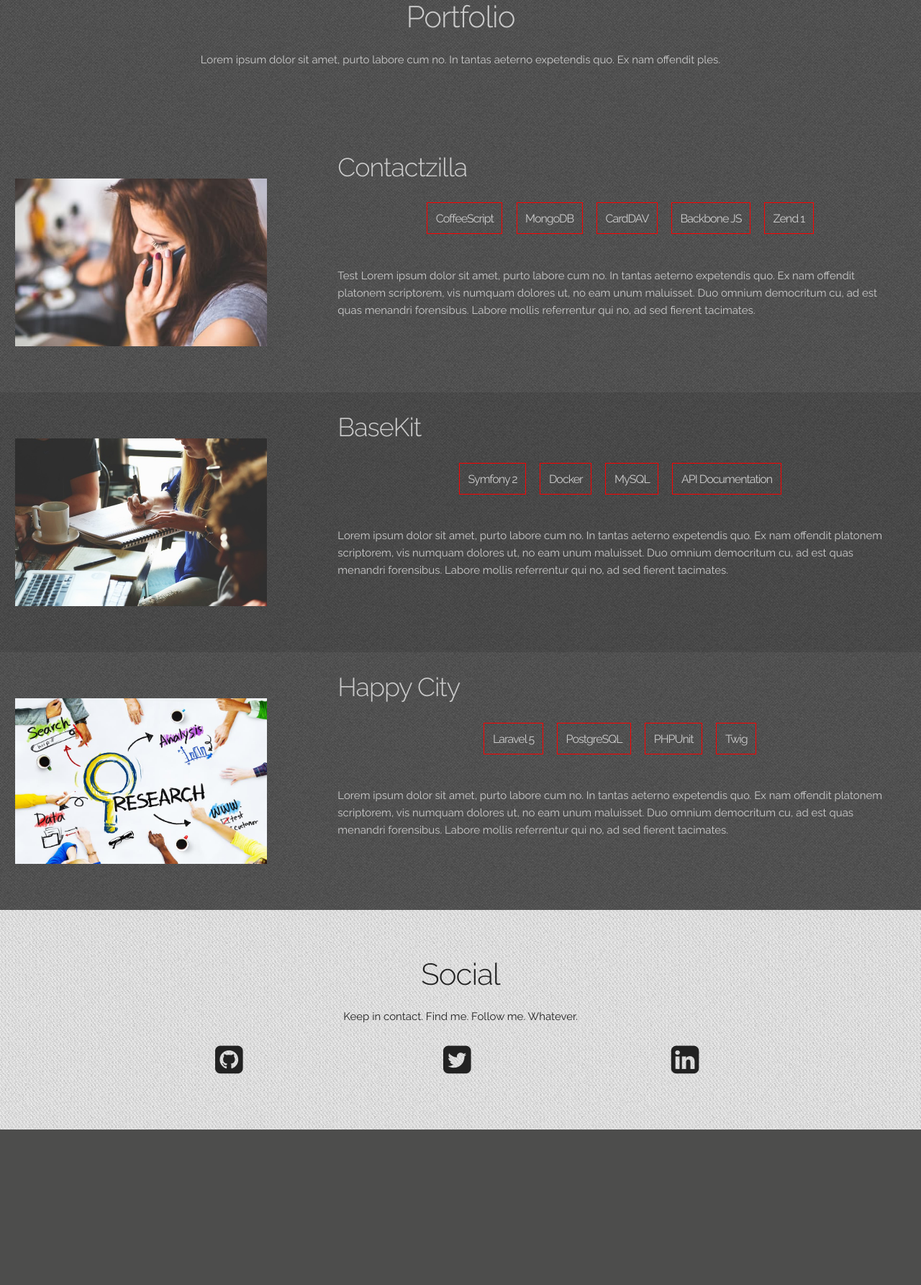
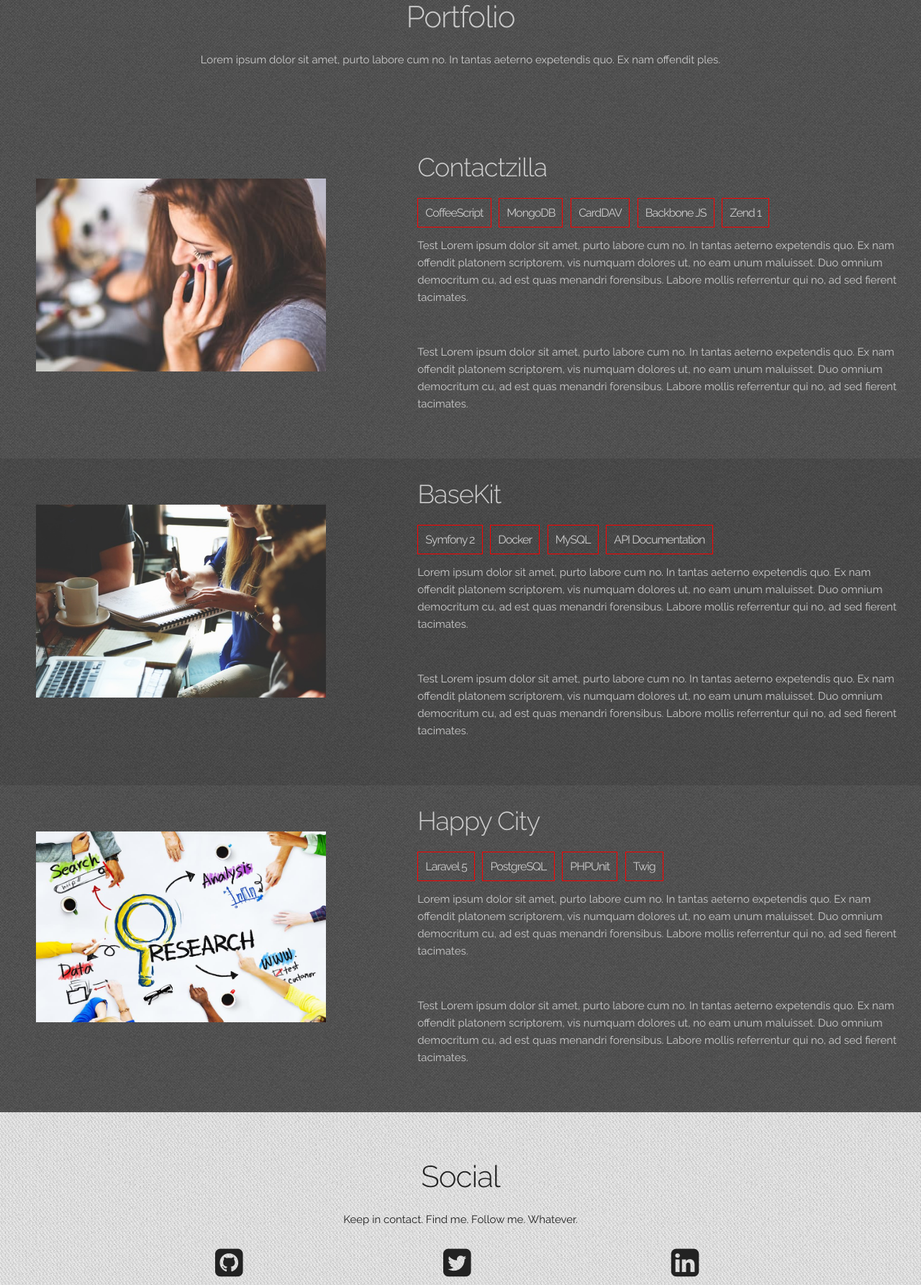
Before and after one commit to mikelovely/mikelovely, a PHP site: template resources/views/home.twig in a window 1280 px wide. Shown: the part 467-2252 px from the top of the page at 72% size. Before the commit the page ends 2036 px from the top, so only its background shows below. Run offline with PHP 8.4, Linux system fonts and the light colour scheme; the template is opened without the code that fills it, so the values that code supplies are empty; some libraries are stand-ins or nearby versions.

Commit message:
Refactored files

```diff
--- a/public/css/app.min.css
+++ b/public/css/app.min.css
@@ -1 +1 @@
-.footer,.header{padding:5% 0}.footer .social,.top-section__content{text-align:center}.portfolio,body{background-repeat:repeat}.footer .social{width:100%}.footer .social li{float:left;width:33%;list-style:none}.top-section__content img{margin:auto;width:250px;border:8px solid silver;border-radius:100%}@media screen and (min-width:550px){.top-section__content{text-align:left}}.label-wrapper,.portfolio-header .portfolio-header__content,.portfolio-item__content h3{text-align:center}.label-wrapper{padding:1%}.label-wrapper .label{border:1px solid red;padding:1.5%;margin:1%;font-size:1.6rem;line-height:2.5;letter-spacing:-.1rem;white-space:nowrap}body{background-image:url(../images/background/cheap_diagonal_fabric.png)}.portfolio{background-image:url(../images/background/tweed.png);color:#CCC}.portfolio .bg-fade{background:linear-gradient(rgba(0,0,0,.1),rgba(0,0,0,.1))}.portfolio-header{padding:5%}.portfolio-item__image{padding:5% 0}.portfolio-item__image img{margin:auto;display:block;width:350px}.portfolio-item__content{padding:5%}.portfolio-item__content p{padding-top:5%}@media screen and (min-width:550px){.portfolio-item__content{padding:3%}.portfolio-item__content h3{text-align:left}}@media screen and (min-width:750px){.portfolio-item__content img{margin-right:auto}}@media screen and (min-width:1200px){.portfolio-item__content{padding:2%}}
+.footer,.header{padding:5% 0}.footer .social,.top-section__content{text-align:center}.portfolio,body{background-repeat:repeat}.footer .social{width:100%}.footer .social li{float:left;width:33%;list-style:none}.top-section__content img{margin:auto;width:250px;border:8px solid silver;border-radius:100%}@media screen and (min-width:750px){.top-section__content{text-align:left}}.label-wrapper,.portfolio-header .portfolio-header__content,.portfolio-item__content h3{text-align:center}.label-wrapper{padding:1%}.label-wrapper .label{border:1px solid red;padding:1.5%;margin:1%;font-size:1.6rem;line-height:2.5;letter-spacing:-.1rem;white-space:nowrap}@media screen and (min-width:750px){.label-wrapper{padding:0}.label-wrapper .label{margin-left:0}}body{background-image:url(../images/background/cheap_diagonal_fabric.png)}.portfolio{background-image:url(../images/background/tweed.png);color:#CCC}.portfolio .bg-fade{background:linear-gradient(rgba(0,0,0,.1),rgba(0,0,0,.1))}.portfolio-header{padding:5%}.portfolio-item__image{padding:5% 0}.portfolio-item__image img{margin:auto;display:block;width:90%}.portfolio-item__content{padding:5%}.portfolio-item__content p{padding:2% 0}@media screen and (min-width:550px){.portfolio-item__image img{width:80%}}@media screen and (min-width:750px){.portfolio-item__content{padding:3%}.portfolio-item__content .label-wrapper,.portfolio-item__content h3{text-align:left}}@media screen and (min-width:1200px){.portfolio-item__content{padding:2%}}
--- a/public/css/skeleton.css
+++ b/public/css/skeleton.css
@@ -48,8 +48,8 @@
     padding: 0; }
 }
 
-/* For devices larger than 550px */
-@media (min-width: 550px) {
+/* For devices larger than 750px */
+@media (min-width: 750px) {
   .container {
     width: 80%; }
   .column,
@@ -142,7 +142,7 @@ h5 { font-size: 1.8rem; line-height: 1.5;  letter-spacing: -.05rem; }
 h6 { font-size: 1.5rem; line-height: 1.6;  letter-spacing: 0; }
 
 /* Larger than phablet */
-@media (min-width: 550px) {
+@media (min-width: 750px) {
   h1 { font-size: 5.0rem; }
   h2 { font-size: 4.2rem; }
   h3 { font-size: 3.6rem; }
--- a/resources/views/home.twig
+++ b/resources/views/home.twig
@@ -12,10 +12,10 @@
         </div>
 
         <div class="row portfolio-item bg-dark">
-            <div class="four columns portfolio-item__image">
+            <div class="five columns portfolio-item__image">
                 <img src="/images/person-woman-hand-smartphone.jpg">
             </div>
-            <div class="eight columns portfolio-item__content">
+            <div class="seven columns portfolio-item__content">
                 <h3>Contactzilla</h3>
                 <div class="label-wrapper">
                     <span class="label label-default">CoffeeScript</span>
@@ -25,14 +25,15 @@
                     <span class="label label-default">Zend 1</span>
                 </div>
                 <p>Test Lorem ipsum dolor sit amet, purto labore cum no. In tantas aeterno expetendis quo. Ex nam offendit platonem scriptorem, vis numquam dolores ut, no eam unum maluisset. Duo omnium democritum cu, ad est quas menandri forensibus. Labore mollis referrentur qui no, ad sed fierent tacimates.</p>
+                <p>Test Lorem ipsum dolor sit amet, purto labore cum no. In tantas aeterno expetendis quo. Ex nam offendit platonem scriptorem, vis numquam dolores ut, no eam unum maluisset. Duo omnium democritum cu, ad est quas menandri forensibus. Labore mollis referrentur qui no, ad sed fierent tacimates.</p>
             </div>
         </div>
 
         <div class="row portfolio-item bg-fade">
-            <div class="four columns portfolio-item__image">
+            <div class="five columns portfolio-item__image">
                 <img src="/images/people-woman-coffee-meeting.jpg">
             </div>
-            <div class="eight columns portfolio-item__content">
+            <div class="seven columns portfolio-item__content">
                 <h3>BaseKit</h3>
                 <div class="label-wrapper">
                     <span class="label label-default">Symfony 2</span>
@@ -41,14 +42,15 @@
                     <span class="label label-default">API Documentation</span>
                 </div>
                 <p>Lorem ipsum dolor sit amet, purto labore cum no. In tantas aeterno expetendis quo. Ex nam offendit platonem scriptorem, vis numquam dolores ut, no eam unum maluisset. Duo omnium democritum cu, ad est quas menandri forensibus. Labore mollis referrentur qui no, ad sed fierent tacimates.</p>
+                <p>Test Lorem ipsum dolor sit amet, purto labore cum no. In tantas aeterno expetendis quo. Ex nam offendit platonem scriptorem, vis numquam dolores ut, no eam unum maluisset. Duo omnium democritum cu, ad est quas menandri forensibus. Labore mollis referrentur qui no, ad sed fierent tacimates.</p>
             </div>
         </div>
 
         <div class="row portfolio-item bg-dark">
-            <div class="four columns portfolio-item__image">
+            <div class="five columns portfolio-item__image">
                 <img src="/images/surveys-artwork.jpg">
             </div>
-            <div class="eight columns portfolio-item__content">
+            <div class="seven columns portfolio-item__content">
                 <h3>Happy City</h3>
                 <div class="label-wrapper">
                     <span class="label label-default">Laravel 5</span>
@@ -57,6 +59,7 @@
                     <span class="label label-default">Twig</span>
                 </div>
                 <p>Lorem ipsum dolor sit amet, purto labore cum no. In tantas aeterno expetendis quo. Ex nam offendit platonem scriptorem, vis numquam dolores ut, no eam unum maluisset. Duo omnium democritum cu, ad est quas menandri forensibus. Labore mollis referrentur qui no, ad sed fierent tacimates.</p>
+                <p>Test Lorem ipsum dolor sit amet, purto labore cum no. In tantas aeterno expetendis quo. Ex nam offendit platonem scriptorem, vis numquam dolores ut, no eam unum maluisset. Duo omnium democritum cu, ad est quas menandri forensibus. Labore mollis referrentur qui no, ad sed fierent tacimates.</p>
             </div>
         </div>
     </section>
--- a/src/sass/header.scss
+++ b/src/sass/header.scss
@@ -18,7 +18,7 @@ $blue: rgb(40, 170, 220);
 @media screen and (min-width: 400px) {
 }
 
-@media screen and (min-width: 550px) {
+@media screen and (min-width: 750px) {
     .top-section__content {
         text-align: left;
     }
```
Also changed, not shown: src/sass/label.scss (+10 -0 lines), src/sass/portfolio.scss (+12 -8 lines), public/css/app.css.
